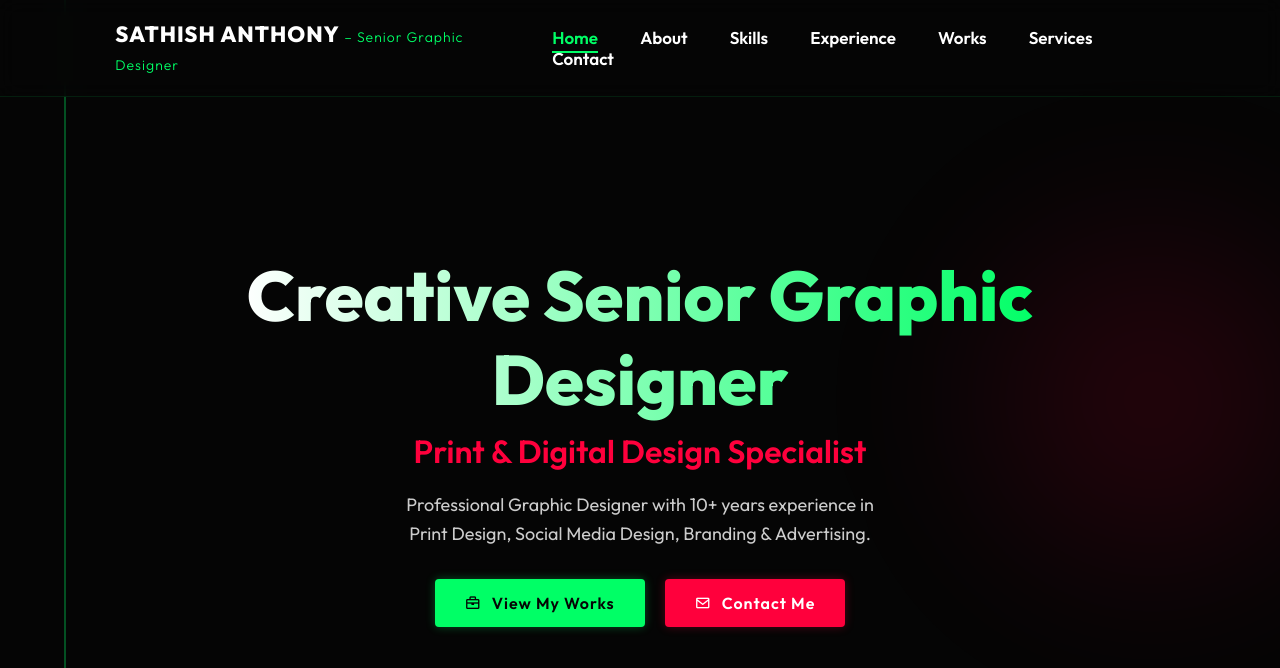
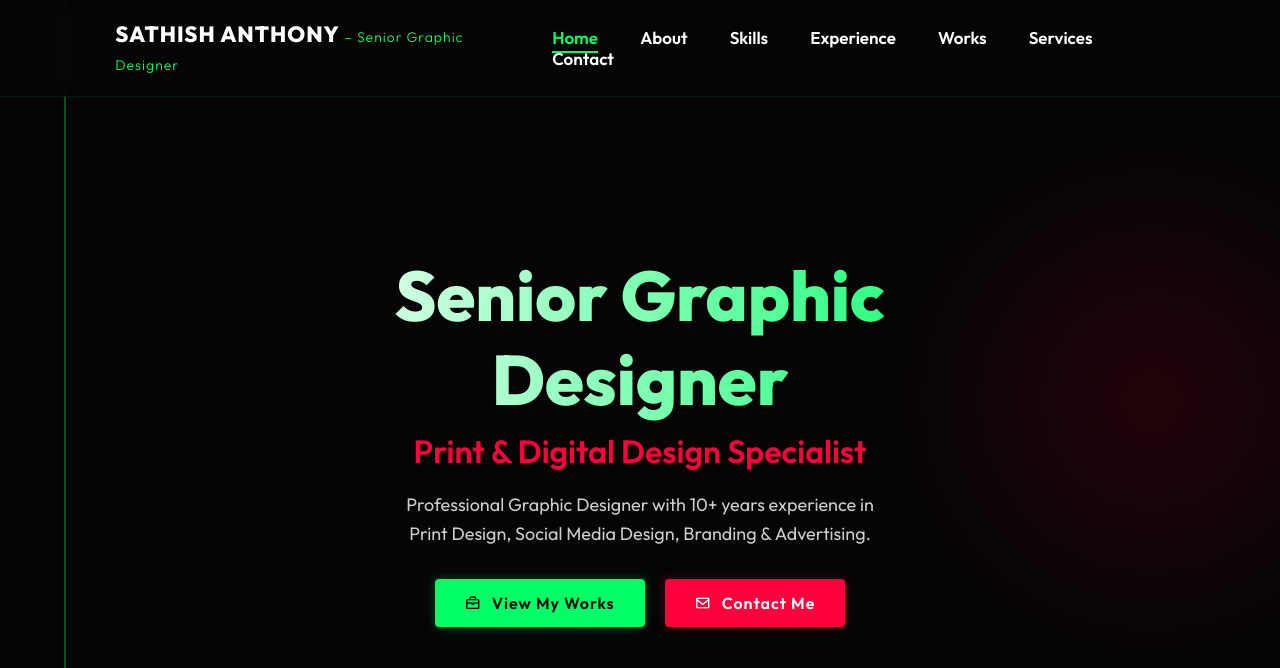
Before and after one commit to naveenkumar1682002/sathishanthony2026web, a plain HTML site: page index.html in a window 1280 px wide. Shown: the top 668 px of the page. Drawn offline with nearby package versions, Linux system fonts and the light colour scheme.

Commit message:
Update index.html

```diff
--- a/index.html
+++ b/index.html
@@ -34,7 +34,7 @@
     <!-- Home Section -->
     <section class="home" id="home">
         <div class="home-content">
-            <h1>Creative Senior Graphic Designer</h1>
+            <h1>Senior Graphic Designer</h1>
             <h3>Print & Digital Design Specialist</h3>
             <p>Professional Graphic Designer with 10+ years experience in<br>Print Design, Social Media Design, Branding & Advertising.</p>
             <div class="btn-box">
```
